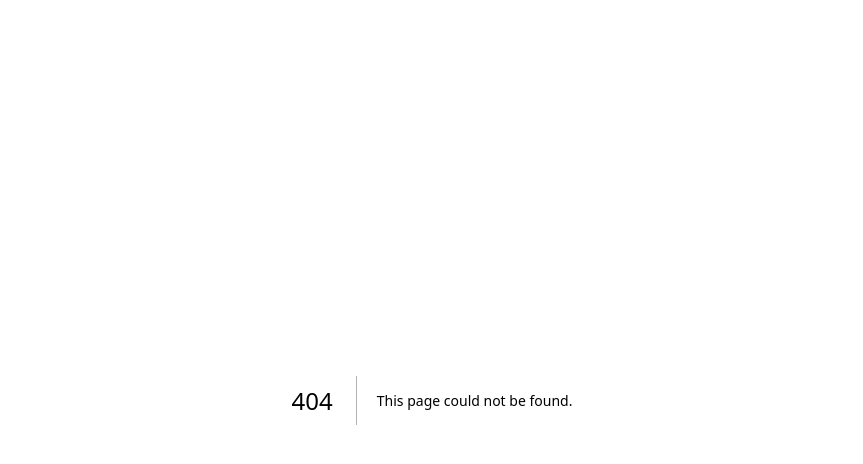
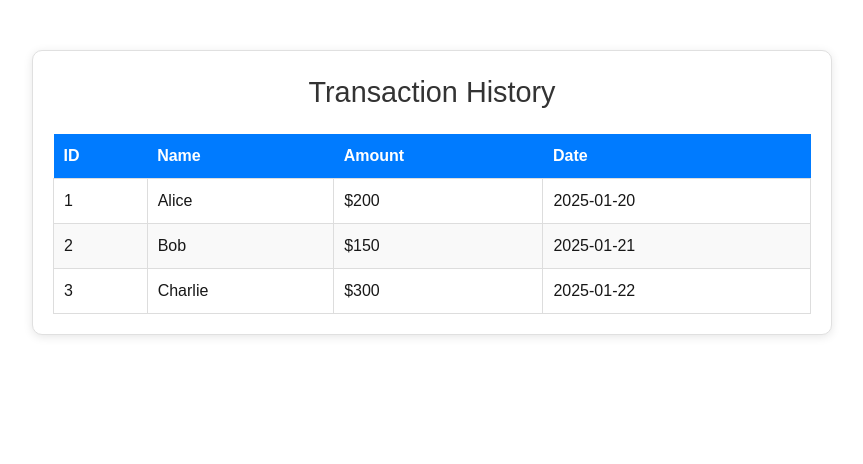
Before and after one commit to itshivams/Gasless-Forwarder, a Next.js app in the folder frontend/: page /history in a window 1280 px wide. Before the commit this address had no page. Shown: the top 464 px of the page, without its empty margins (208-1071 px from the left). Built offline with nearby package versions, Linux system fonts and the light colour scheme.

Commit message:
add all pages

```diff
--- /dev/null
+++ b/frontend/src/components/Navbar.js
@@ -0,0 +1,23 @@
+import Link from "next/link";
+import styles from "../styles/Navbar.module.css";
+
+const Navbar = () => {
+  return (
+    <nav className={styles.navbar}>
+      <div className={styles.logo}>Gasless Transactions</div>
+      <div className={styles.links}>
+        <Link href="/">
+          <span className={styles.link}>Home</span>
+        </Link>
+        <Link href="/send">
+          <span className={styles.link}>Send Transaction</span>
+        </Link>
+        <Link href="/history">
+          <span className={styles.link}>Transaction History</span>
+        </Link>
+      </div>
+    </nav>
+  );
+};
+
+export default Navbar;
--- a/frontend/src/components/TransactionForm.js
+++ b/frontend/src/components/TransactionForm.js
@@ -1,50 +1,24 @@
-import { useState } from "react";
-import { ethers } from "ethers";
-import { sendGaslessTransaction } from "../utils/forwarder";
+import Navbar from "../components/Navbar";
+import styles from "../styles/TransectionForm.module.css";
 
 export default function TransactionForm() {
-    const [recipient, setRecipient] = useState("");
-    const [amount, setAmount] = useState("");
-    const [loading, setLoading] = useState(false);
-
-    async function handleSubmit(event) {
-        event.preventDefault();
-        if (!window.ethereum) {
-            alert("MetaMask is required!");
-            return;
-        }
-
-        setLoading(true);
-        try {
-            const response = await sendGaslessTransaction(recipient, amount);
-            alert(`Transaction submitted: ${response.txHash}`);
-        } catch (error) {
-            console.error(error);
-            alert("Transaction failed!");
-        } finally {
-            setLoading(false);
-        }
-    }
-
-    return (
-        <form onSubmit={handleSubmit} style={{ display: "flex", flexDirection: "column", gap: "10px" }}>
-            <input
-                type="text"
-                placeholder="Recipient Address"
-                value={recipient}
-                onChange={(e) => setRecipient(e.target.value)}
-                required
-            />
-            <input
-                type="text"
-                placeholder="Amount (ETH)"
-                value={amount}
-                onChange={(e) => setAmount(e.target.value)}
-                required
-            />
-            <button type="submit" disabled={loading}>
-                {loading ? "Processing..." : "Send Gasless Transaction"}
-            </button>
-        </form>
-    );
+  return (
+    <>
+      <Navbar />
+      <div className={styles.container}>
+        <div className={styles.content}>
+          <h1 className={styles.heading}>Welcome to Gasless Transactions</h1>
+          <p className={styles.description}>
+            Send tokens without paying gas fees using our decentralized
+            forwarder.
+          </p>
+          <ul className={styles.features}>
+            <li>Connect your wallet</li>
+            <li>Send transactions for ERC-20 and ERC-721 tokens</li>
+            <li>View transaction history</li>
+          </ul>
+        </div>
+      </div>
+    </>
+  );
 }
--- /dev/null
+++ b/frontend/src/pages/history.js
@@ -0,0 +1,38 @@
+import React from "react";
+import styles from "../styles/history.module.css";
+
+const History = () => {
+  const transactions = [
+    { id: 1, name: "Alice", amount: "$200", date: "2025-01-20" },
+    { id: 2, name: "Bob", amount: "$150", date: "2025-01-21" },
+    { id: 3, name: "Charlie", amount: "$300", date: "2025-01-22" },
+  ];
+
+  return (
+    <div className={styles.container}>
+      <h1 className={styles.title}>Transaction History</h1>
+      <table className={styles.table}>
+        <thead>
+          <tr>
+            <th className={styles.tableHeader}>ID</th>
+            <th className={styles.tableHeader}>Name</th>
+            <th className={styles.tableHeader}>Amount</th>
+            <th className={styles.tableHeader}>Date</th>
+          </tr>
+        </thead>
+        <tbody>
+          {transactions.map((transaction) => (
+            <tr key={transaction.id} className={styles.tableRow}>
+              <td className={styles.tableCell}>{transaction.id}</td>
+              <td className={styles.tableCell}>{transaction.name}</td>
+              <td className={styles.tableCell}>{transaction.amount}</td>
+              <td className={styles.tableCell}>{transaction.date}</td>
+            </tr>
+          ))}
+        </tbody>
+      </table>
+    </div>
+  );
+};
+
+export default History;
--- a/frontend/src/pages/main.js
+++ b/frontend/src/pages/main.js
@@ -3,7 +3,6 @@ import TransactionForm from "../components/TransactionForm";
 export default function Main() {
   return (
     <div style={{ padding: "50px", textAlign: "center" }}>
-      <h1>Gasless</h1>
       <TransactionForm />
     </div>
   );
--- /dev/null
+++ b/frontend/src/pages/send.js
@@ -0,0 +1,56 @@
+import React, { useState } from "react";
+import styles from "../styles/send.module.css";
+
+const Send = () => {
+  const [name, setName] = useState("");
+  const [amount, setAmount] = useState("");
+
+  const handleSubmit = (e) => {
+    e.preventDefault();
+    if (name && amount) {
+      console.log("Data submitted:", { name, amount });
+      alert(`Data sent! Name: ${name}, Amount: ${amount}`);
+      setName("");
+      setAmount("");
+    } else {
+      alert("Please fill in all fields.");
+    }
+  };
+
+  return (
+    <div className={styles.container}>
+      <h1 className={styles.title}>Send Data</h1>
+      <form className={styles.form} onSubmit={handleSubmit}>
+        <label htmlFor="name" className={styles.label}>
+          Name:
+        </label>
+        <input
+          type="text"
+          id="name"
+          value={name}
+          onChange={(e) => setName(e.target.value)}
+          placeholder="Enter recipient name"
+          className={styles.input}
+        />
+
+        <label htmlFor="amount" className={styles.label}>
+          Amount:
+        </label>
+        <input
+          type="number"
+          id="amount"
+          value={amount}
+          onChange={(e) => setAmount(e.target.value)}
+          placeholder="Enter amount"
+          className={styles.input}
+        />
+
+        <button type="submit" className={styles.button}>
+          Send
+        </button>
+      </form>
+    </div>
+  );
+};
+
+export default Send;
--- /dev/null
+++ b/frontend/src/styles/Navbar.module.css
@@ -0,0 +1,51 @@
+/* navbar.module.css */
+
+/* Basic styling */
+.navbar {
+  display: flex;
+  justify-content: space-between;
+  align-items: center;
+  padding: 20px;
+  background-color: #f39c12;
+  color: white;
+  border-radius: 30px;
+}
+
+.logo {
+  font-size: 24px;
+  font-weight: bold;
+}
+
+.links {
+  display: flex;
+  gap: 20px; /* Adds space between links */
+}
+
+.link {
+  text-decoration: none;
+  color: white;
+  font-size: 18px;
+  transition: color 0.3s;
+}
+
+.link:hover {
+  color: #333;
+}
+
+/* Mobile styling */
+@media (max-width: 768px) {
+  .navbar {
+    flex-direction: column;
+    text-align: center;
+  }
+
+  .links {
+    flex-direction: column;
+    gap: 10px;
+    margin-top: 20px;
+  }
+
+  .link {
+    font-size: 20px;
+  }
+}
--- /dev/null
+++ b/frontend/src/styles/TransectionForm.module.css
@@ -0,0 +1,85 @@
+/* transactionForm.module.css */
+
+.container {
+  font-family: "Arial", sans-serif;
+  min-height: 100vh;
+  background: linear-gradient(135deg, #f06, #4a90e2);
+  color: white;
+  display: flex;
+  flex-direction: column;
+  align-items: center;
+  justify-content: center;
+  padding: 20px;
+}
+
+.content {
+  text-align: center;
+  max-width: 800px;
+  background-color: rgba(0, 0, 0, 0.7);
+  padding: 30px;
+  border-radius: 10px;
+  box-shadow: 0 4px 6px rgba(0, 0, 0, 0.3);
+}
+
+.heading {
+  font-size: 3rem;
+  margin-bottom: 20px;
+  text-transform: uppercase;
+  letter-spacing: 2px;
+  color: #f39c12;
+  animation: fadeIn 1s ease-in-out;
+}
+
+.description {
+  font-size: 1.2rem;
+  margin-bottom: 20px;
+  color: #ecf0f1;
+  animation: fadeIn 1.5s ease-in-out;
+}
+
+.features {
+  list-style: none;
+  padding: 0;
+  font-size: 1.1rem;
+  text-align: left;
+  margin-top: 20px;
+}
+
+.features li {
+  margin: 10px 0;
+  padding-left: 10px;
+  position: relative;
+  color: #ecf0f1;
+  animation: fadeIn 2s ease-in-out;
+}
+
+.features li::before {
+  content: "✔";
+  position: absolute;
+  left: 0;
+  color: #f39c12;
+}
+
+@keyframes fadeIn {
+  0% {
+    opacity: 0;
+  }
+  100% {
+    opacity: 1;
+  }
+}
+
+/* Responsive styling */
+@media (max-width: 768px) {
+  .heading {
+    font-size: 2rem;
+  }
+
+  .description {
+    font-size: 1rem;
+  }
+
+  .features li {
+    font-size: 1rem;
+  }
+}
--- /dev/null
+++ b/frontend/src/styles/history.module.css
@@ -0,0 +1,43 @@
+.container {
+  max-width: 800px;
+  margin: 50px auto;
+  padding: 20px;
+  background-color: #ffffff;
+  border: 1px solid #e0e0e0;
+  border-radius: 10px;
+  box-shadow: 0 2px 10px rgba(0, 0, 0, 0.1);
+  text-align: center;
+}
+
+.title {
+  font-size: 1.8rem;
+  margin-bottom: 20px;
+  color: #333;
+}
+
+.table {
+  width: 100%;
+  border-collapse: collapse;
+}
+
+.tableHeader {
+  background-color: #007bff;
+  color: white;
+  font-weight: bold;
+  text-align: left;
+  padding: 10px;
+}
+
+.tableRow:nth-child(even) {
+  background-color: #f9f9f9;
+}
+
+.tableRow:hover {
+  background-color: #f1f1f1;
+}
+
+.tableCell {
+  padding: 10px;
+  border: 1px solid #ddd;
+  text-align: left;
+}
--- /dev/null
+++ b/frontend/src/styles/send.module.css
@@ -0,0 +1,58 @@
+.container {
+  max-width: 500px;
+  margin: 50px auto;
+  padding: 20px;
+  background-color: #ffffff;
+  border: 1px solid #e0e0e0;
+  border-radius: 10px;
+  box-shadow: 0 2px 10px rgba(0, 0, 0, 0.1);
+  text-align: center;
+}
+
+.title {
+  font-size: 1.8rem;
+  margin-bottom: 20px;
+  color: #333;
+}
+
+.form {
+  display: flex;
+  flex-direction: column;
+  gap: 15px;
+}
+
+.label {
+  font-size: 1rem;
+  font-weight: 500;
+  text-align: left;
+  margin-bottom: 5px;
+}
+
+.input {
+  width: 100%;
+  padding: 10px;
+  font-size: 1rem;
+  border: 1px solid #ccc;
+  border-radius: 5px;
+  outline: none;
+  transition: border-color 0.3s;
+}
+
+.input:focus {
+  border-color: #007bff;
+}
+
+.button {
+  padding: 12px;
+  font-size: 1rem;
+  color: white;
+  background-color: #007bff;
+  border: none;
+  border-radius: 5px;
+  cursor: pointer;
+  transition: background-color 0.3s;
+}
+
+.button:hover {
+  background-color: #0056b3;
+}
```
Also changed, not shown: frontend/src/components/Footer.js (added).
